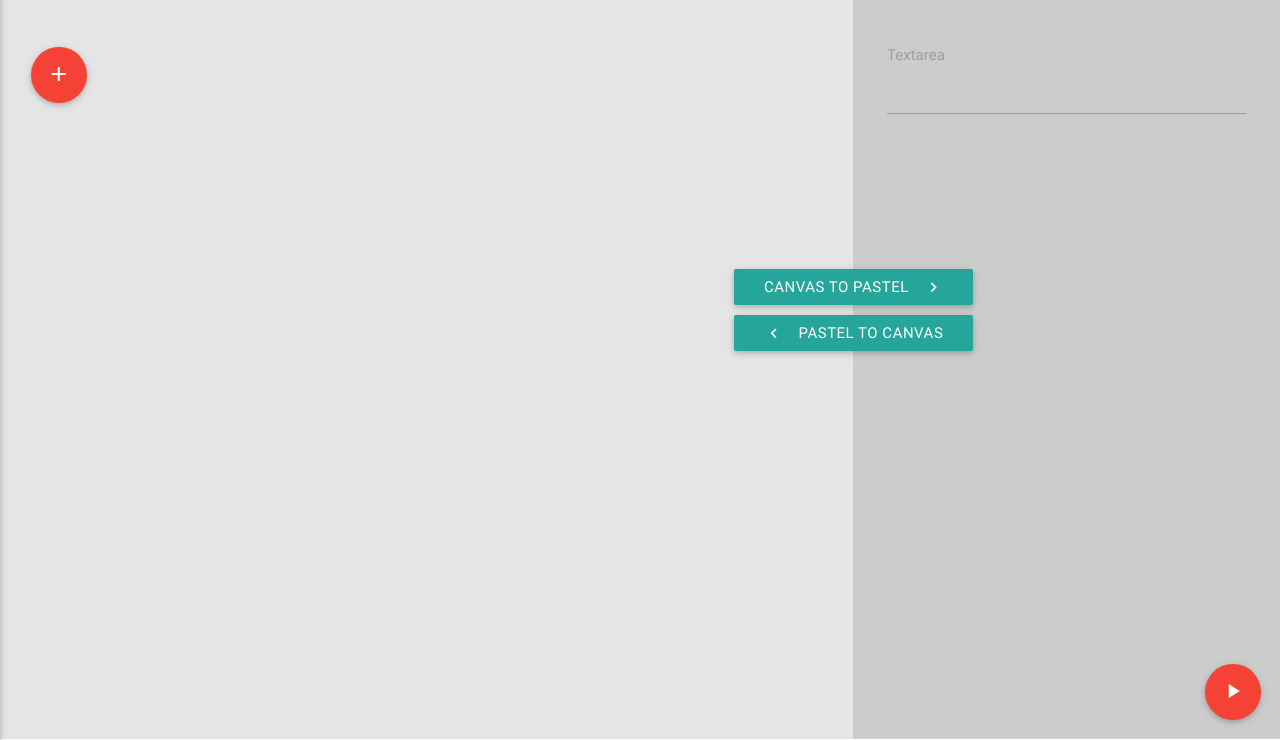
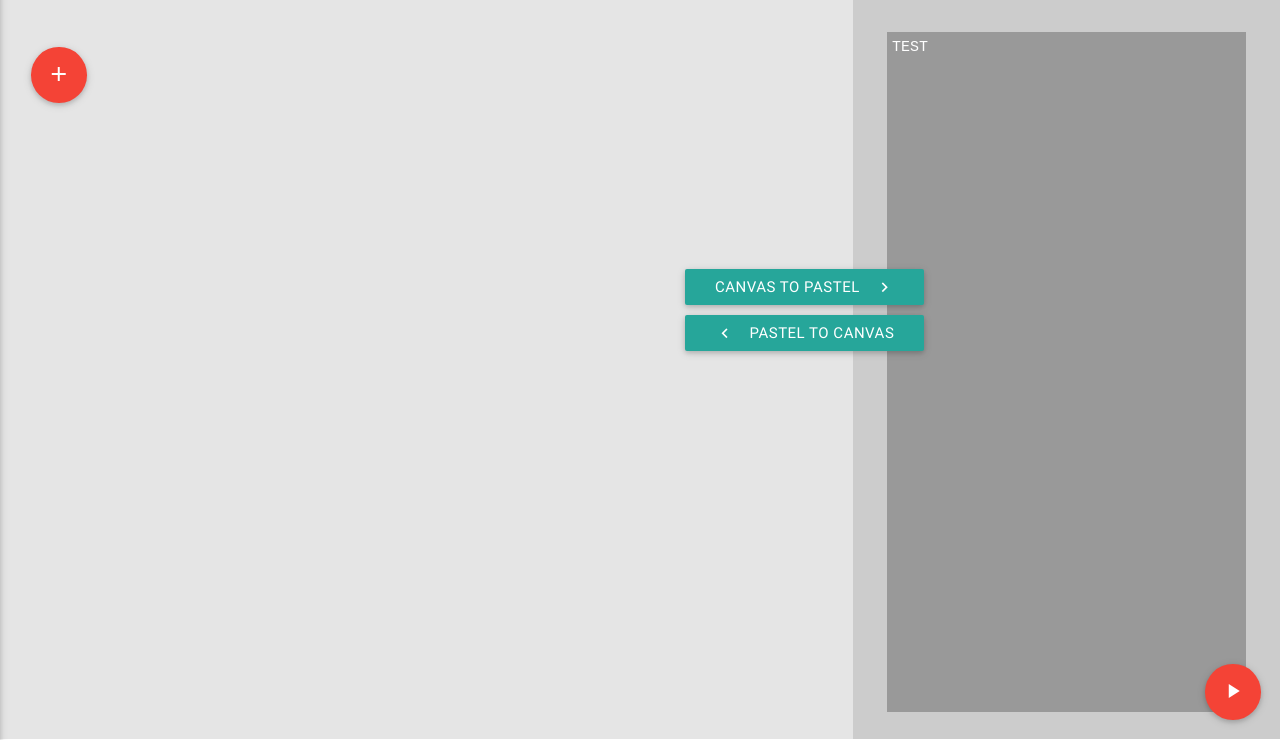
Before and after one commit to PJunhyuk/crafty, a plain HTML site: page index.html in a window 1280 px wide. Shown: the part 61-801 px from the top of the page. Drawn offline with nearby package versions, Linux system fonts and the light colour scheme.

Commit message:
Add pastel-code-area

```diff
--- a/index.html
+++ b/index.html
@@ -68,8 +68,10 @@
           <form class="col s12">
             <div class="row">
               <div class="input-field col s12">
-                <textarea id="textarea1" class="materialize-textarea"></textarea>
-                <label for="textarea1">Textarea</label>
+                <pre class="pastel-code-area brush: cpp">
+<textarea class="pastel-code">
+TEST
+</textarea></pre>
               </div>
             </div>
           </form>
@@ -97,15 +99,20 @@
       </div>
     </div>
     <script>
-    window.onload = function() {
+    var temp = $(document).width();
+    var temp2 = $('.button-convert').width();
+    $('.button-convert').css('left', temp*0.667 - temp2*0.5);
+    var document_height = $(document).height();
+    $('.pastel-code').css('height', document_height*0.85);
+
+    $(window).resize(function() {
       var temp = $(document).width();
       var temp2 = $('.button-convert').width();
       $('.button-convert').css('left', temp*0.667 - temp2*0.5);
-    }
-    $(window).resize(function() {
-      var temp = $(document).width();
-      $('.button-convert').css('left', temp*0.667 - temp2*0.5);
+      var document_height = $(document).height();
+      $('.pastel-code').css('height', document_height*0.85);
     });
+
     // Initialize collapse button
     $('.button-collapse').sideNav({
         menuWidth: 300, // Default is 240
--- a/stylesheets/style.css
+++ b/stylesheets/style.css
@@ -38,6 +38,16 @@ html, body, .main-row {
     right: 20px;
 }
 
-.test {
-    height: 300px;
+.pastel-code-area {
+    margin: 0;
+    padding: 0;
 }
+
+.pastel-code {
+    background-color: #999999;
+    color: white;
+    height: 10px;
+    border: none;
+    margin: 0;
+    padding: 5px;
+}
```
